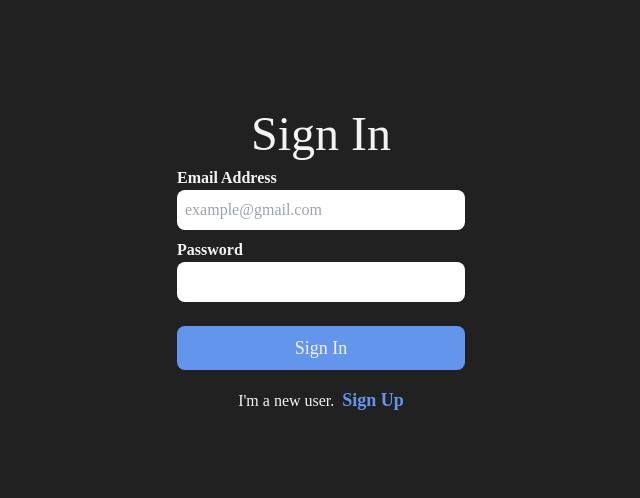
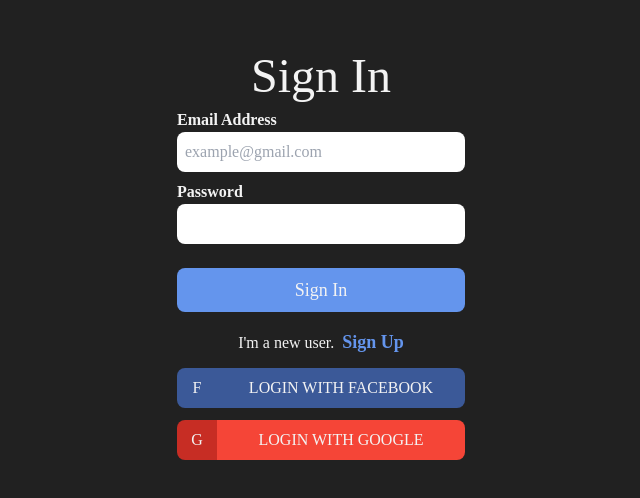
Before and after one commit to TranCongManh1208/mini-game-poke, a Vue app: page / in a window 1280 px wide. Shown: the part 138-636 px from the top of the page, without its empty margins (319-959 px from the left). Built offline with nearby package versions, Linux system fonts and the light colour scheme; no server answers; a web font is replaced by a local one.

Commit message:
update auth google and facebook

```diff
--- a/src/composables/useSignIn.js
+++ b/src/composables/useSignIn.js
@@ -1,11 +1,12 @@
 import { ref } from "vue";
 import { projectAuth } from "@/configs/firebase";
-import { signInWithEmailAndPassword } from "firebase/auth";
+import { signInWithEmailAndPassword, GoogleAuthProvider, FacebookAuthProvider, signInWithPopup } from "firebase/auth";
 import { authErrorCode } from "@/utils/authErrorCode";
 
 const error = ref(null);
 const isPending = ref(false);
 const auth = projectAuth();
+const provider = new GoogleAuthProvider();
 
 async function signin(email, password) {
     error.value = null;
@@ -21,6 +22,25 @@
     }
 }
 
+function googleSignIn() {
+    signInWithPopup(auth, provider).then(() => {
+        console.log('success')
+    }).catch(err => {
+        error.value = authErrorCode[err.code];
+    })
+}
+
+function facebookSignIn() {
+    signInWithPopup(auth, provider).then((result) => {
+        const user = result.user;
+        const credential = FacebookAuthProvider.credentialFromResult(result);
+        const accessToken = credential.accessToken;
+        console.log('success', user, accessToken)
+    }).catch(err => {
+        error.value = authErrorCode[err.code];
+    })
+}
+
 export function useSignIn() {
-    return { error, isPending, signin };
+    return { error, isPending, signin, googleSignIn, facebookSignIn };
 }
--- a/src/router/index.js
+++ b/src/router/index.js
@@ -1,6 +1,11 @@
 import { createRouter, createWebHistory } from "vue-router";
 
 const routes = [
+    {
+        path: "/:catchAll(.*)",
+        name: "NotFound",
+        component: () => import(/* webpackChunkName: "profile" */ '@/views/ProFile.vue')
+    },
     {
         path: "/profile",
         name: "Profile",
--- a/src/views/SignIn.vue
+++ b/src/views/SignIn.vue
@@ -58,6 +58,32 @@
             </span>
           </div>
         </div>
+        <div class="row">
+          <div
+            class="loginWithFacebook flex flex-row my-3 cursor-pointer"
+            @click="onFacebookSignIn"
+          >
+            <div class="w-[40px] text-center bg-[#3b5998] rounded-s-lg py-2">F</div>
+            <div
+              class="uppercase text-center py-2 w-[calc(100%-40px)] rounded-e-lg bg-[#3b5998]"
+            >
+              login with facebook
+            </div>
+          </div>
+        </div>
+        <div class="row">
+          <div
+            class="loginWithGoogle flex flex-row my-3 cursor-pointer"
+            @click="onGoogleSignIn"
+          >
+            <div class="w-[40px] text-center bg-[#c72d24] rounded-s-lg py-2">G</div>
+            <div
+              class="uppercase text-center py-2 w-[calc(100%-40px)] rounded-e-lg bg-[#f54537]"
+            >
+              login with google
+            </div>
+          </div>
+        </div>
       </div>
     </div>
   </div>
@@ -70,15 +96,36 @@
 export default {
   setup() {
     const router = useRouter();
-    const { error, isPending, signin } = useSignIn();
+    const { error, isPending, signin, googleSignIn, facebookSignIn } = useSignIn();
     const email = ref("");
     const password = ref("");
-    async function onSubmit() {
+
+    const onSubmit = async () => {
       await signin(email.value, password.value);
-      console.log(error.value, "val");
       if (error.value == null) router.push({ name: "Match", params: {} });
-    }
-    return { email, password, error, isPending, onSubmit };
+    };
+
+    const onGoogleSignIn = async () => {
+      await googleSignIn();
+
+      if (error.value == null) router.push({ name: "Match", params: {} });
+    };
+
+    const onFacebookSignIn = async () => {
+      await facebookSignIn();
+
+      if (error.value == null) router.push({ name: "Match", params: {} });
+    };
+
+    return {
+      email,
+      password,
+      error,
+      isPending,
+      onSubmit,
+      onGoogleSignIn,
+      onFacebookSignIn,
+    };
   },
 };
 </script>
```
Also changed, not shown: src/components/NotFound.vue (added).
